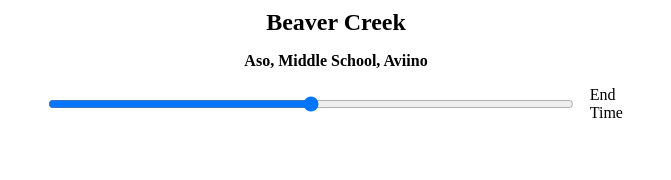
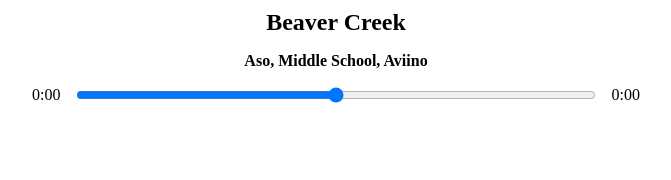
Before and after one commit to JohnWBeckerJr/react-musicplayer, a React (Create React App) app: page / in a window 1280 px wide. Shown: the part 423-603 px from the top of the page, without its empty margins (304-975 px from the left). Built offline with nearby package versions, Linux system fonts and the light colour scheme.

Commit message:
Slider update

```diff
--- a/src/components/player.js
+++ b/src/components/player.js
@@ -22,6 +22,13 @@
         const duration = e.target.duration;
         setsongInfo({...songInfo, currentTime: current, duration });
     };
+
+    const getTime = (time) => {
+        return(
+            Math.floor(time / 60) + ":" + ("0" + Math.floor(time % 60 )).slice(-2)
+        )
+    }
+
     //State
     const [songInfo, setsongInfo] = useState({
         currentTime: null,
@@ -30,16 +37,26 @@
     return (
         <div className = "player">
             <div className = "time-control">
-            <p>{ songInfo.currentTime }</p>
-                <input type = "range"/>
-                <p>End Time </p>
+            <p>{ getTime(songInfo.currentTime) }</p>
+                <input
+                min= {0}
+                max = {songInfo.duration}
+                value = {songInfo.currentTime}
+                type = "range"/>
+
+                <p>{ getTime(songInfo.duration) }</p>
             </div>
             <div className = "play-control">
                 <FontAwesomeIcon className ="skip-back" size = "2x" icon = {faAngleLeft} />
                 <FontAwesomeIcon onClick = { playSongHandler } className ="play" size = "2x" icon = {faPlay} />
                 <FontAwesomeIcon className ="skip-forward" size = "2x" icon = {faAngleRight} />
             </div>
-            <audio onTimeUpdate = {timeUpdateHandler} ref = {audioRef} src = { currentSong.audio }></audio>
+            <audio
+            onTimeUpdate = { timeUpdateHandler }
+            ref = { audioRef }
+            src = { currentSong.audio }
+            onLoadedMetadata = { currentSong }>
+            </audio>
         </div>
     );
 };
--- a/src/styles/_player.scss
+++ b/src/styles/_player.scss
@@ -13,7 +13,7 @@
 
     input{
         width: 100%;
-        padding: 1rem 2rem;
+        padding: 0rem 0rem;
     }
 
     p {
```
